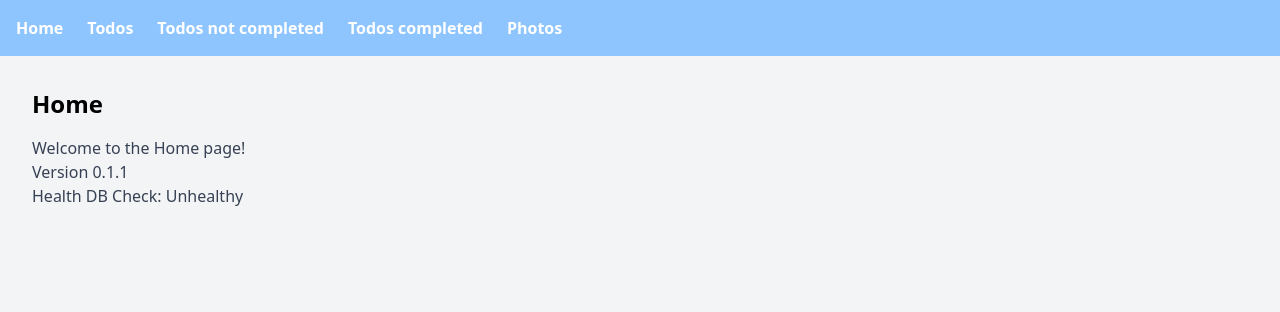
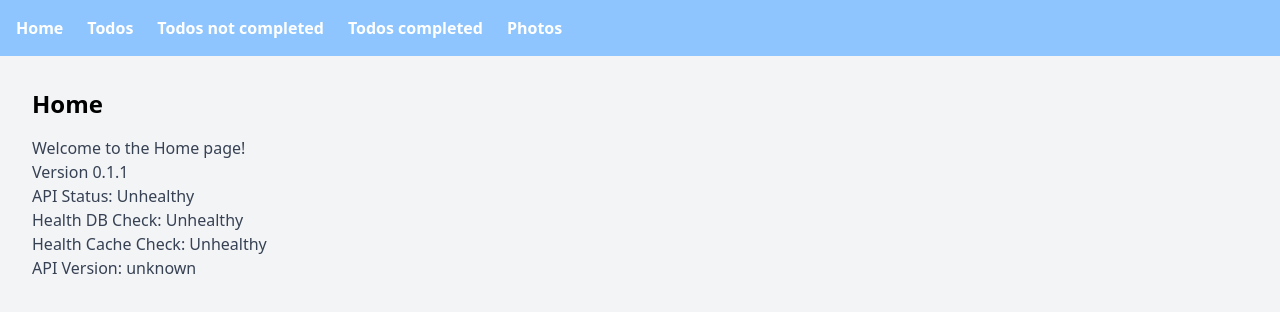
Before and after one commit to enough1987/secret-domain, a React (Vite) app in the folder frontend/: page / in a window 1280 px wide. Shown: the top 312 px of the page. Built offline with nearby package versions, Linux system fonts and the light colour scheme; no server answers.

Commit message:
update home page

```diff
--- a/frontend/src/views/home/Home.tsx
+++ b/frontend/src/views/home/Home.tsx
@@ -12,12 +12,13 @@ const Home: React.FC = () => {
       <h1 className="text-2xl font-bold mb-4">Home</h1>
       <p className="text-gray-700">Welcome to the Home page!</p>
       <p className="text-gray-700">Version {packageJson.version}</p>
+      <p className="text-gray-700">API Status: {healthData?.status ? 'Healthy' : 'Unhealthy'}</p>
       <p className="text-gray-700">Health DB Check: {healthData?.db ? 'Healthy' : 'Unhealthy'}</p>
-      {
-        buildVersion && (
-          <p className="text-gray-700">Build Version: {buildVersion}</p>
-        )
-      }
+      <p className="text-gray-700">Health Cache Check: {healthData?.cache ? 'Healthy' : 'Unhealthy'}</p>
+      <p className="text-gray-700">API Version: {healthData?.version || 'unknown'}</p>
+      {buildVersion && (
+        <p className="text-gray-700">Build Version: {buildVersion}</p>
+      )}
     </div>
   )
 }
```
